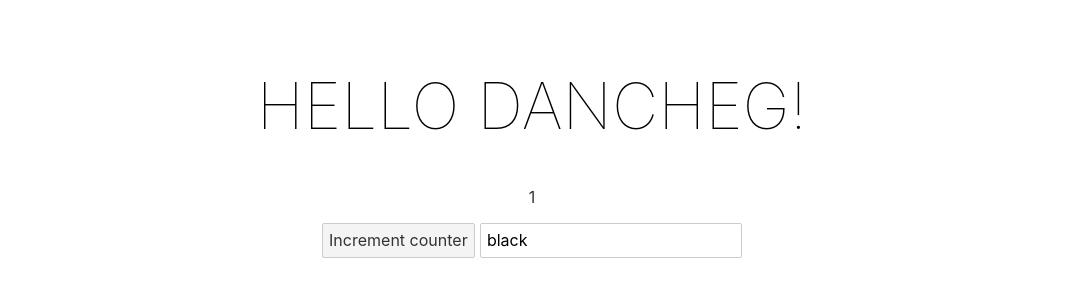
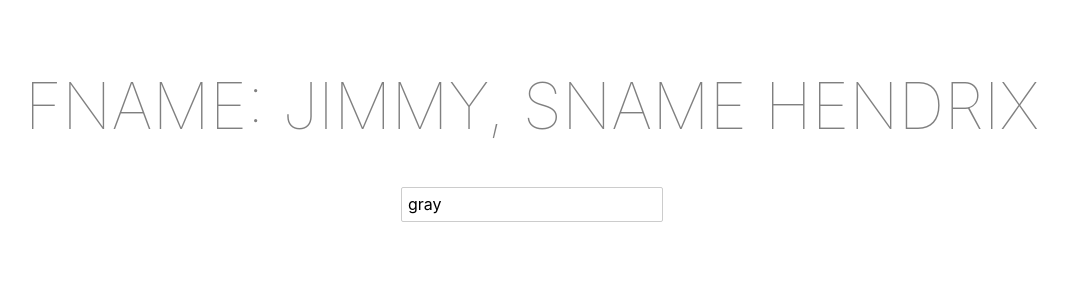
Before and after one commit to Dancheg97/smoking_svelte, a Svelte app: page / in a window 1280 px wide. Shown: the top 300 px of the page, without its empty margins (108-1175 px from the left). Built offline with nearby package versions, Linux system fonts and the light colour scheme.

Commit message:
modifying stuff

```diff
--- a/src/App.svelte
+++ b/src/App.svelte
@@ -1,17 +1,12 @@
 <script>
-  let name = "dancheg";
-  let counter = 1;
-  function increment() {
-    counter += 1;
-  }
-  let color = "black";
+  let fname = "jimmy";
+  let sname = "hendrix";
+  let ncolor = "gray";
 </script>
 
 <main>
-  <h1 style="color: {color}">Hello {name}!</h1>
-  <p>{counter}</p>
-  <button on:click={increment}>Increment counter</button>
-  <input type="text" bind:value={color} />
+  <h1 style="color:{ncolor}">FName: {fname}, SName {sname}</h1>
+  <input type="text" bind:value={ncolor} />
 </main>
 
 <style>
```
